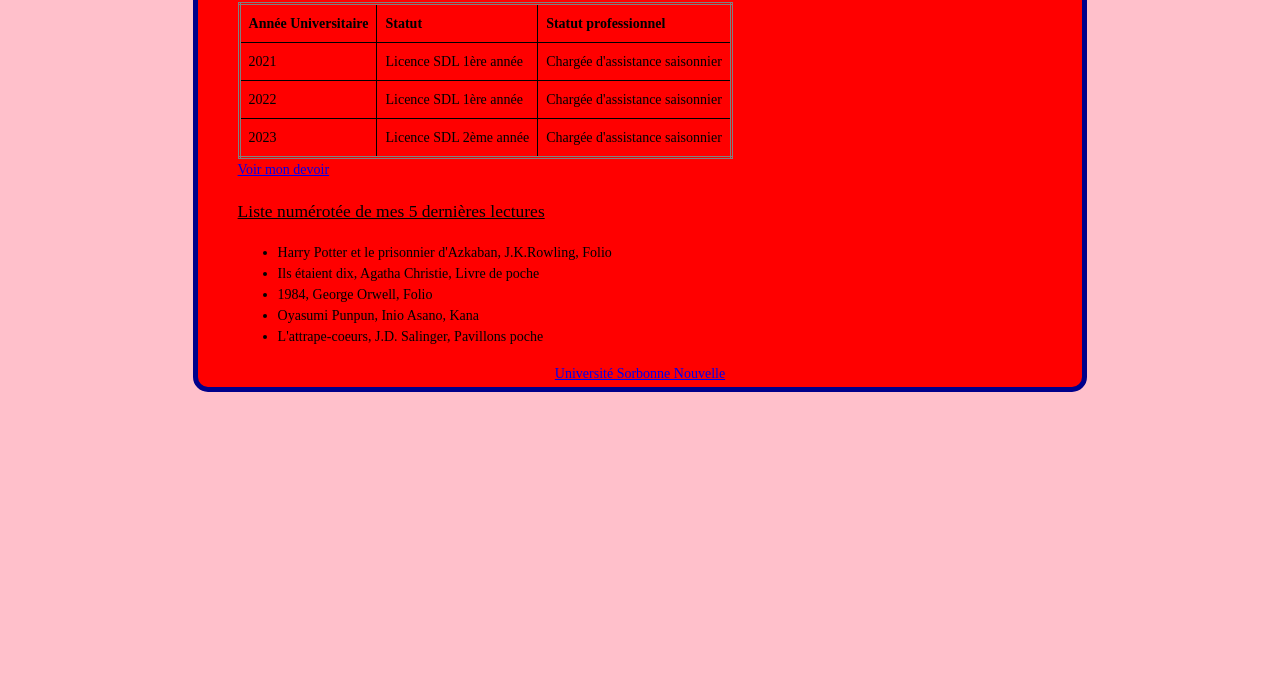
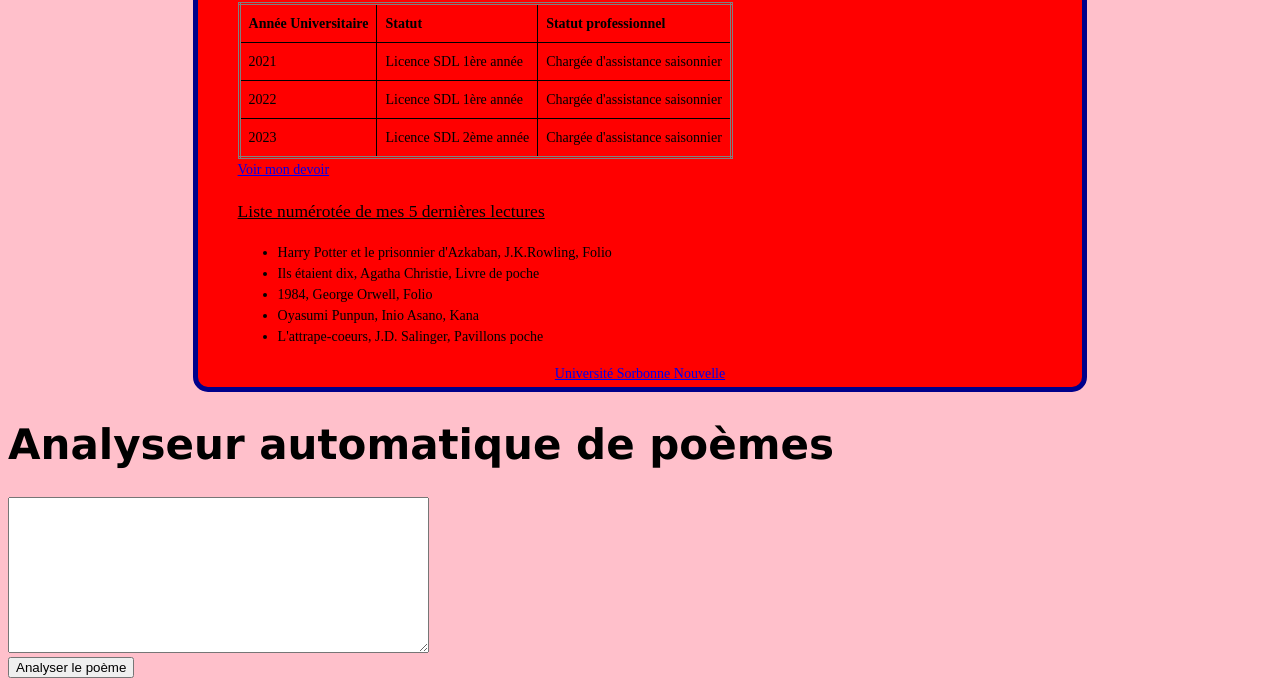
Before and after one commit to Bilalkjt/LZML021, a plain HTML site: page index.html in a window 1280 px wide. Shown: the part 368-1054 px from the top of the page. Before the commit the page ends 800 px from the top, so only its background shows below. Drawn offline with Linux system fonts and the light colour scheme; files that its build step writes are made by us from their sources.

Commit message:
V6
index V6

```diff
--- a/index.html
+++ b/index.html
@@ -5,6 +5,7 @@
         <title>Devoir Semaine 4</title>
         <meta charset="UTF-8">
         <link rel="stylesheet" href="style.css">
+		<script src="devoir6.js" defer></script>
     </head>
 
     <body>
@@ -42,5 +43,12 @@
                 <a href="http://www.univ-paris3.fr/">Université Sorbonne Nouvelle</a>
         </footer>
 	</div>
+	 <h1>Analyseur automatique de poèmes</h1>
+    <div>
+        <textarea id="poeme" rows="10" cols="50"></textarea>
+    </div>
+    <button id="boutonAnalyser">Analyser le poème</button>
+    <div id="resultats">
+    </div>
     </body>
 </html>
```
